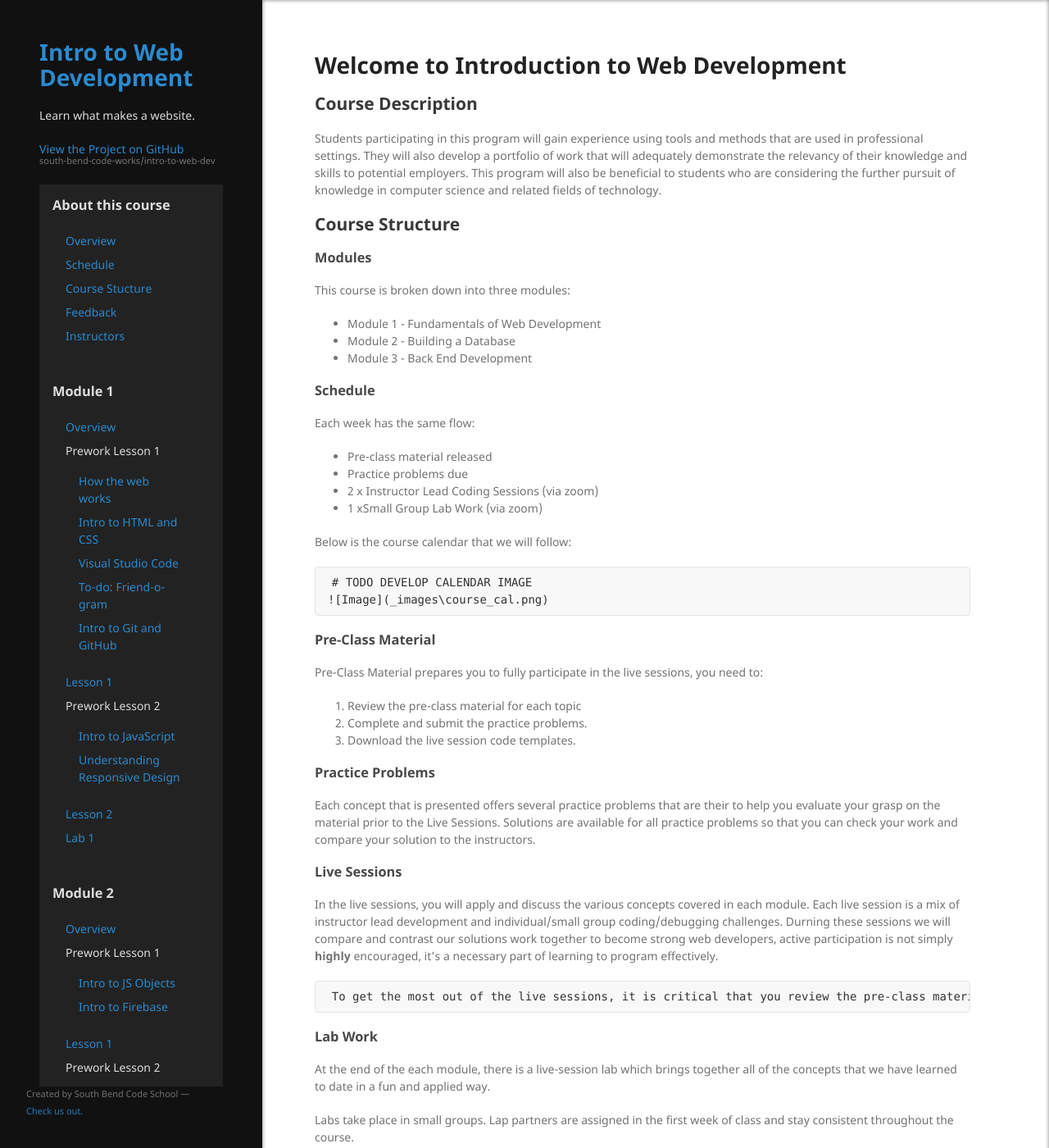
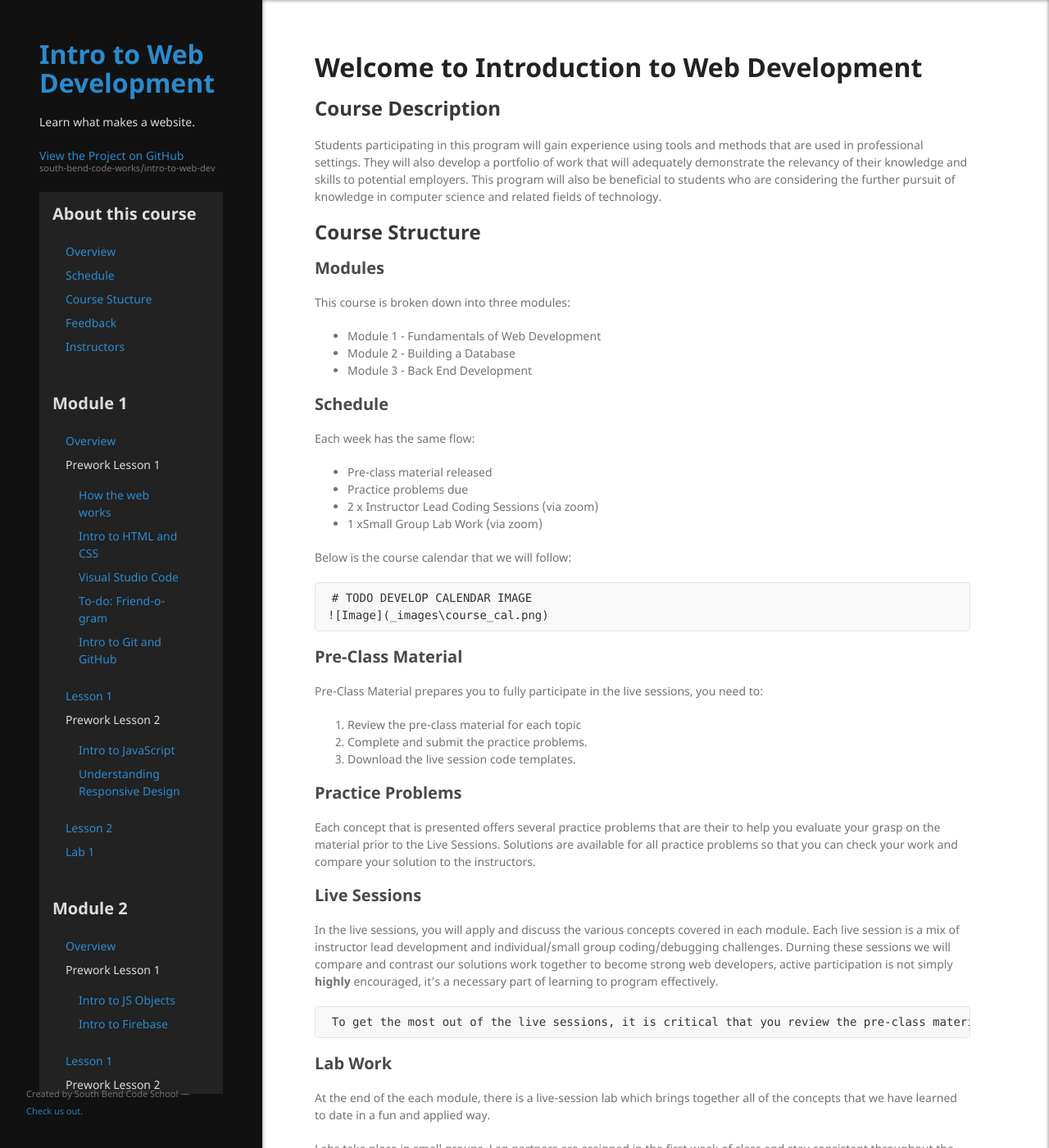
Before and after one commit to south-bend-code-works/intro-to-web-dev, a Jekyll site: the page built from index.md, in a window 1280 px wide and 1400 px high. Shown: the whole window at 82% size. Built offline with Jekyll 4.4.1, drawn with Linux system fonts in a browser that asks for light colours; our own code applies the rules of GitHub Pages for plain Markdown files.

Commit message:
better the header sizes

```diff
--- a/assets/css/style.scss
+++ b/assets/css/style.scss
@@ -2,6 +2,22 @@
 ---
 
 @import "jekyll-theme-minimal";
+
+h1 {
+  font-size: 32px;
+}
+h2 {
+  font-size: 24px;
+}
+h3 {
+  font-size: 20px;
+}
+h4 {
+  font-size: 16px;
+}
+h5 {
+  font-size: 14px;
+}
 
 * {
   box-sizing: border-box;
```
